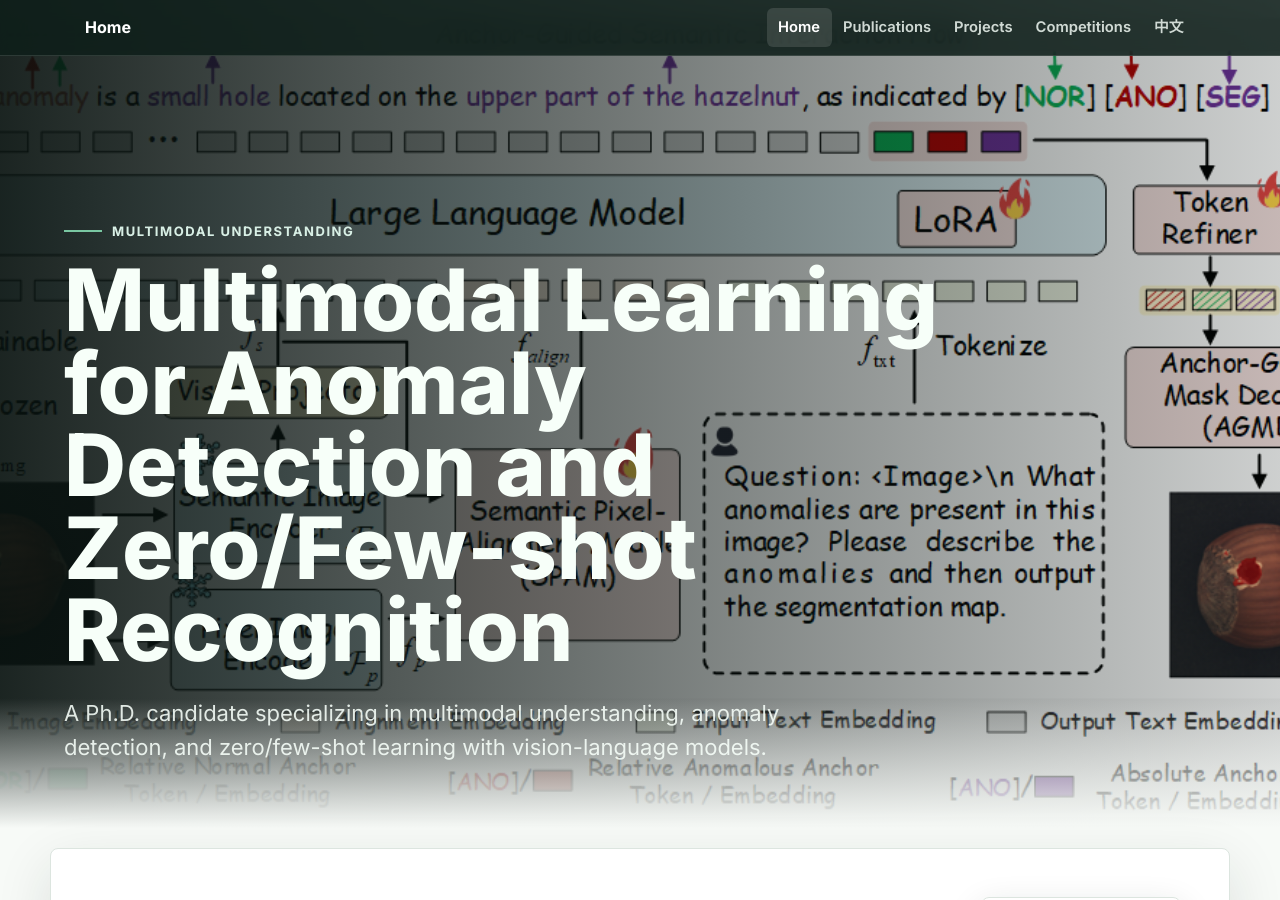
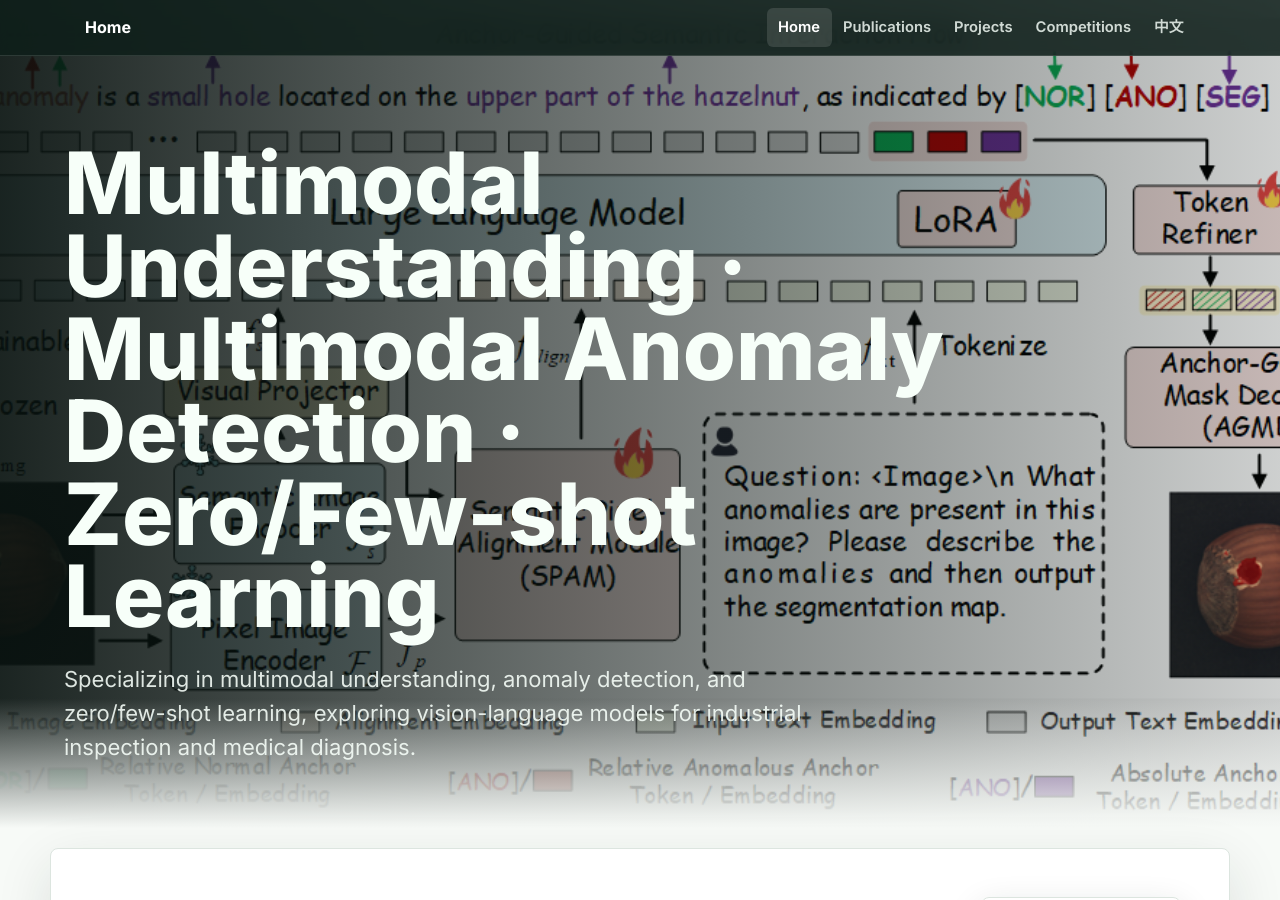
Before and after one commit to qzzzxiaosheng/qzzzxiaosheng.github.io, a Jekyll site: the page built from en/index.html, in a window 1280 px wide and 900 px high. Built offline with Jekyll 4.4.1, drawn with Linux system fonts in a browser that asks for light colours; nearby versions of some CDN libraries; a style sheet for code colours, icons or effects is not loaded.

Commit message:
Add files via upload

```diff
--- a/_layouts/default_en.html
+++ b/_layouts/default_en.html
@@ -31,11 +31,9 @@
             {% endfor %}
         </div>
         <div class="site-hero-content">
-            <p class="eyebrow">Multimodal Understanding</p>
-            <h1>Multimodal Learning for Anomaly Detection and Zero/Few-shot Recognition</h1>
+            <h1>Multimodal Understanding · Multimodal Anomaly Detection · Zero/Few-shot Learning</h1>
             <p class="lead">
-                A Ph.D. candidate specializing in multimodal understanding, anomaly detection,
-                and zero/few-shot learning with vision-language models.
+                Specializing in multimodal understanding, anomaly detection, and zero/few-shot learning, exploring vision-language models for industrial inspection and medical diagnosis.
             </p>
         </div>
     </section>
```
